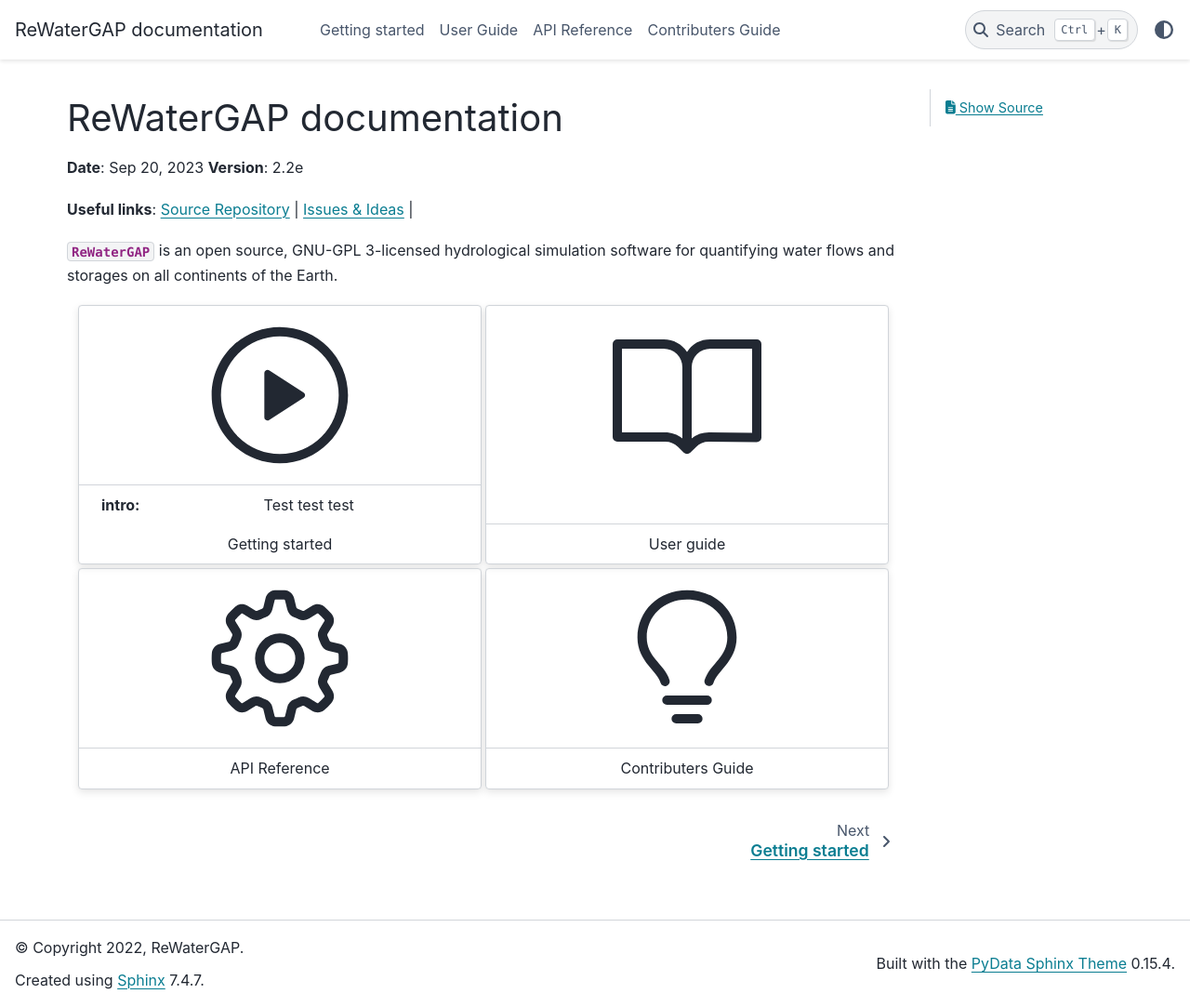
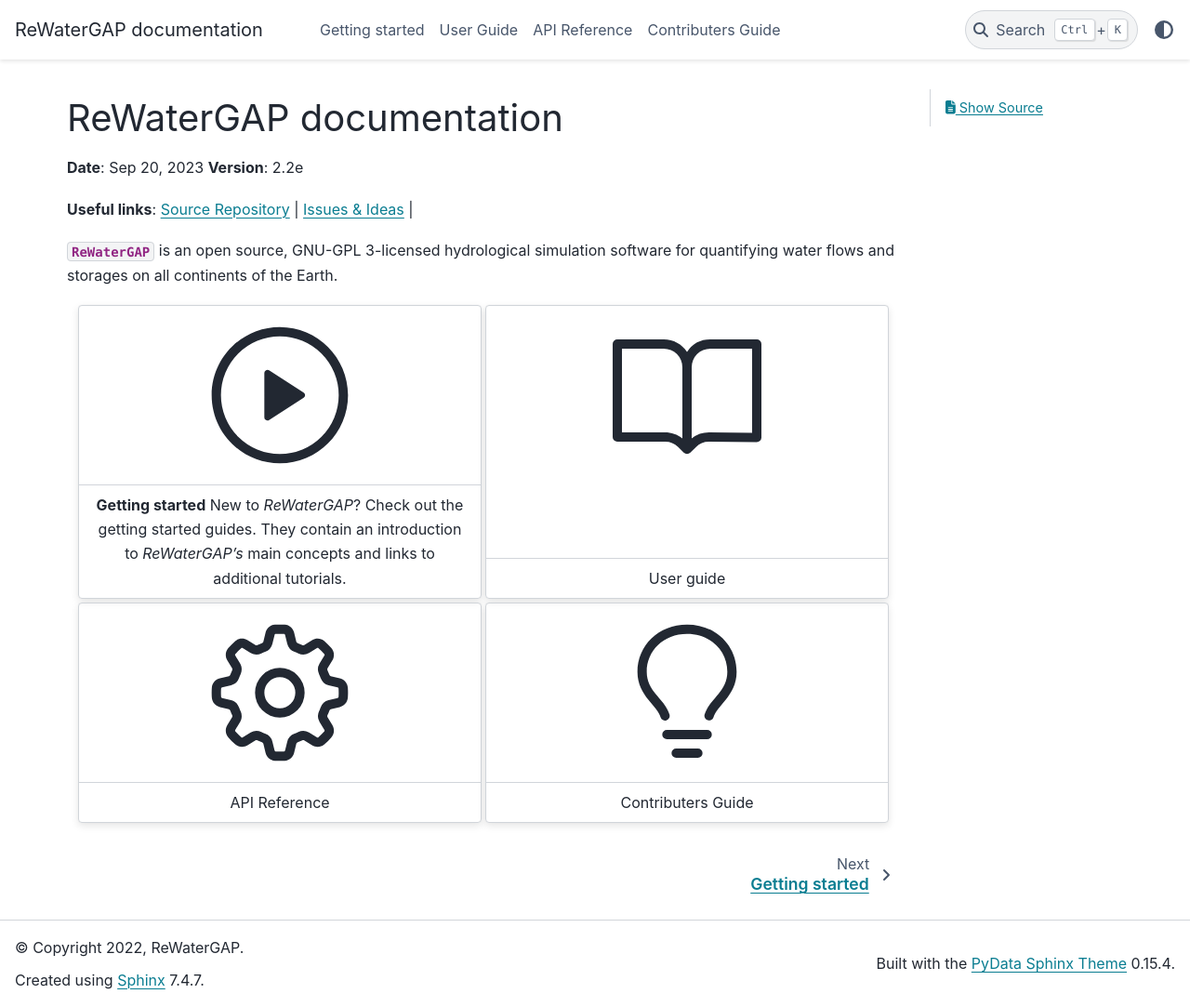
Before and after one commit to HydrologyFrankfurt/ReWaterGAP, a Sphinx documentation site: the page built from docs/index.rst, in a window 1280 px wide and 1083 px high. Shown: the whole window at 93% size. Built offline with Sphinx 7.4.7 and the PyData theme 0.15.4, drawn with Linux system fonts in a browser that asks for light colours.

Commit message:
Update index.rst

```diff
--- a/docs/index.rst
+++ b/docs/index.rst
@@ -24,8 +24,9 @@
 
         :octicon:`play;10em`
         +++
-        :intro: Test test test
-        Getting started
+        **Getting started**
+        New to *ReWaterGAP*? Check out the getting started guides. They contain an
+        introduction to *ReWaterGAP's* main concepts and links to additional tutorials.
 
 
     .. grid-item-card::
```
